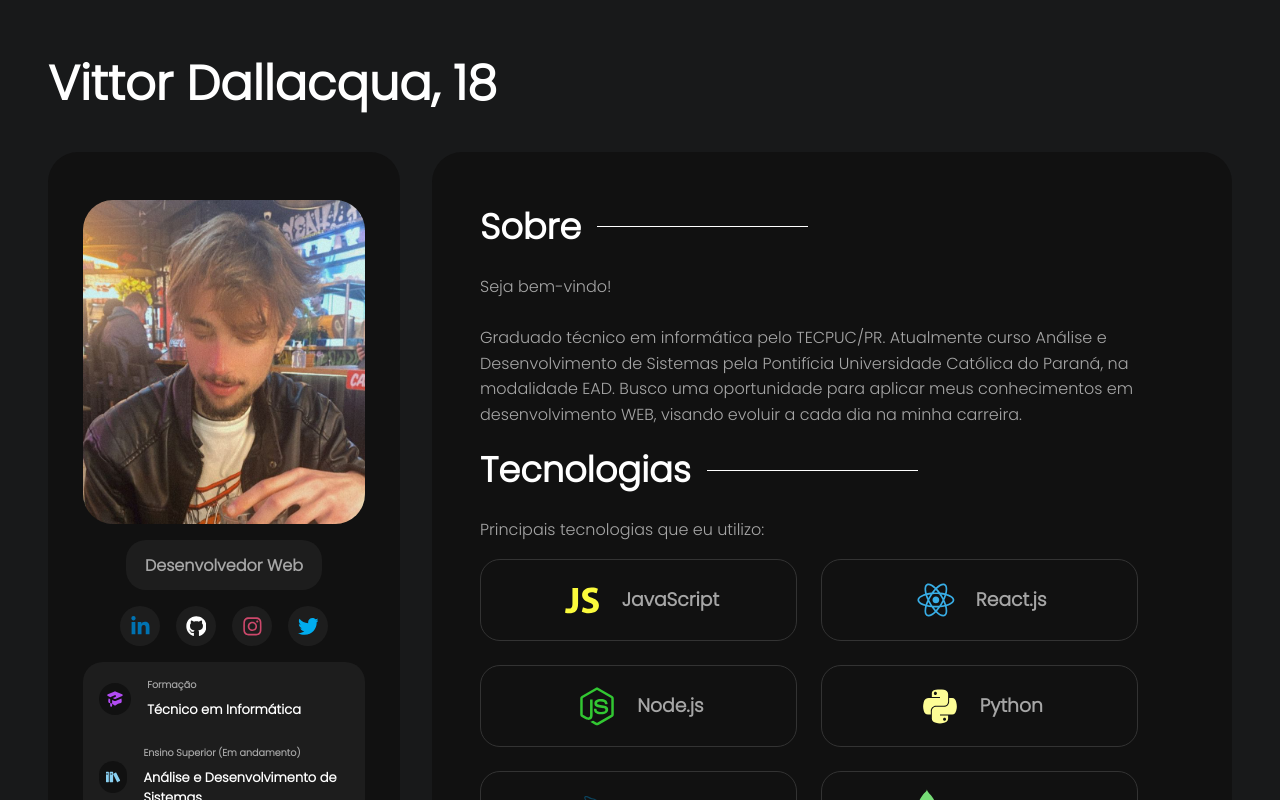
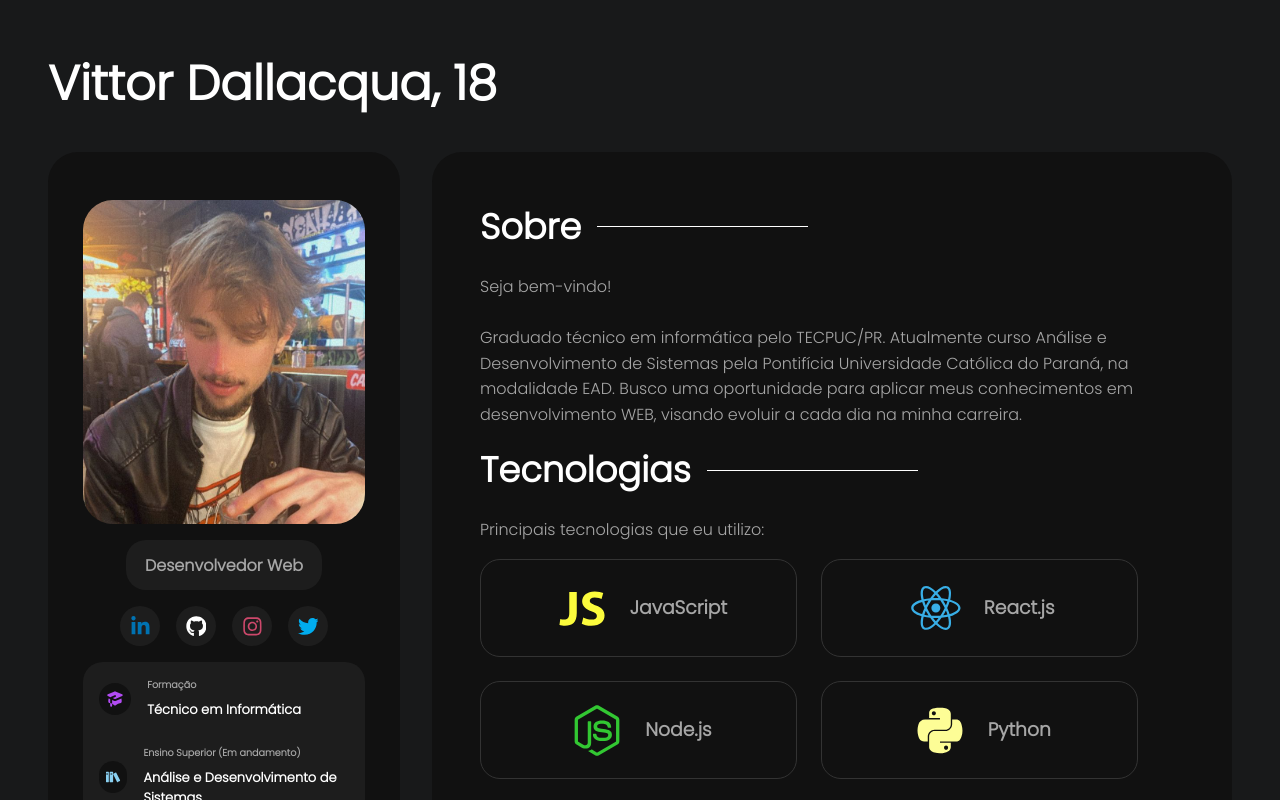
Before and after one commit to xyz2094/xyz2094.github.io, a React (Vite) app: page / in a window 1280 px wide. Shown: the top 800 px of the page. Built offline with nearby package versions, Linux system fonts and the light colour scheme.

Commit message:
technologies container v2

```diff
--- a/src/styles/components/technologiescontainer.sass
+++ b/src/styles/components/technologiescontainer.sass
@@ -13,12 +13,15 @@
       color: white
 
     .technology-card
-      @include mixins.center
+      @include mixins.card
       gap: 1rem
       padding: 1rem
       border: 1px solid #333
       width: 45%
       border-radius: variables.$card-border-radius
+      max-width: 600px
+        float: none
+        width: 100%
 
       h3
         color: #a6a6a6
@@ -27,7 +30,7 @@
         &:hover
           color: white
       svg
-        font-size: 3rem
+        font-size: 4rem
 
     #python
       svg
--- a/src/styles/mixins.sass
+++ b/src/styles/mixins.sass
@@ -4,6 +4,13 @@
   display: flex
   justify-content: center
   align-items: center
+
+@mixin card
+  display: flex
+  justify-content: center
+  align-items: center
+  float: none
+  width: 100%
 
 @mixin btn
   padding: 1rem 1.2rem
```
